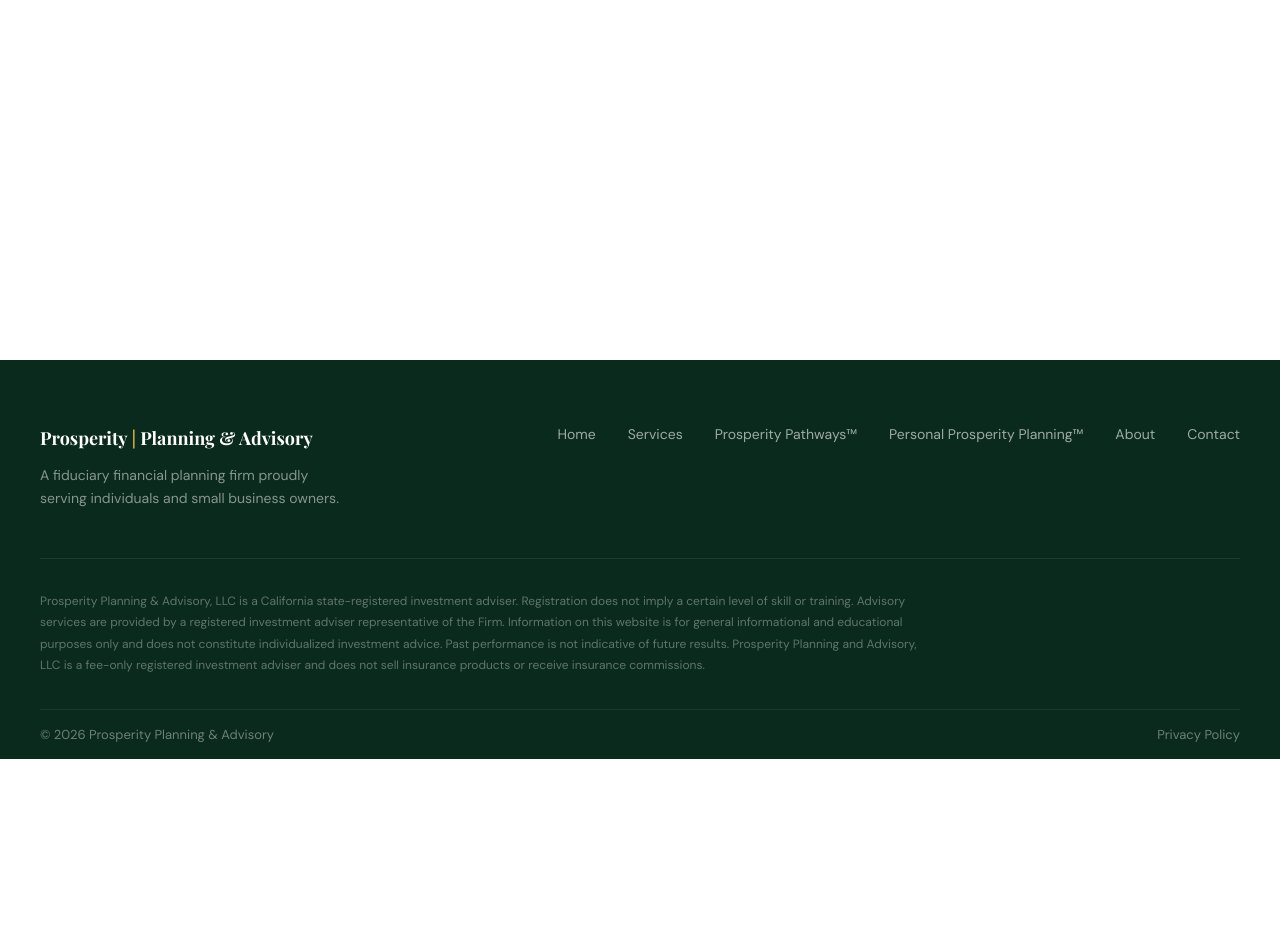
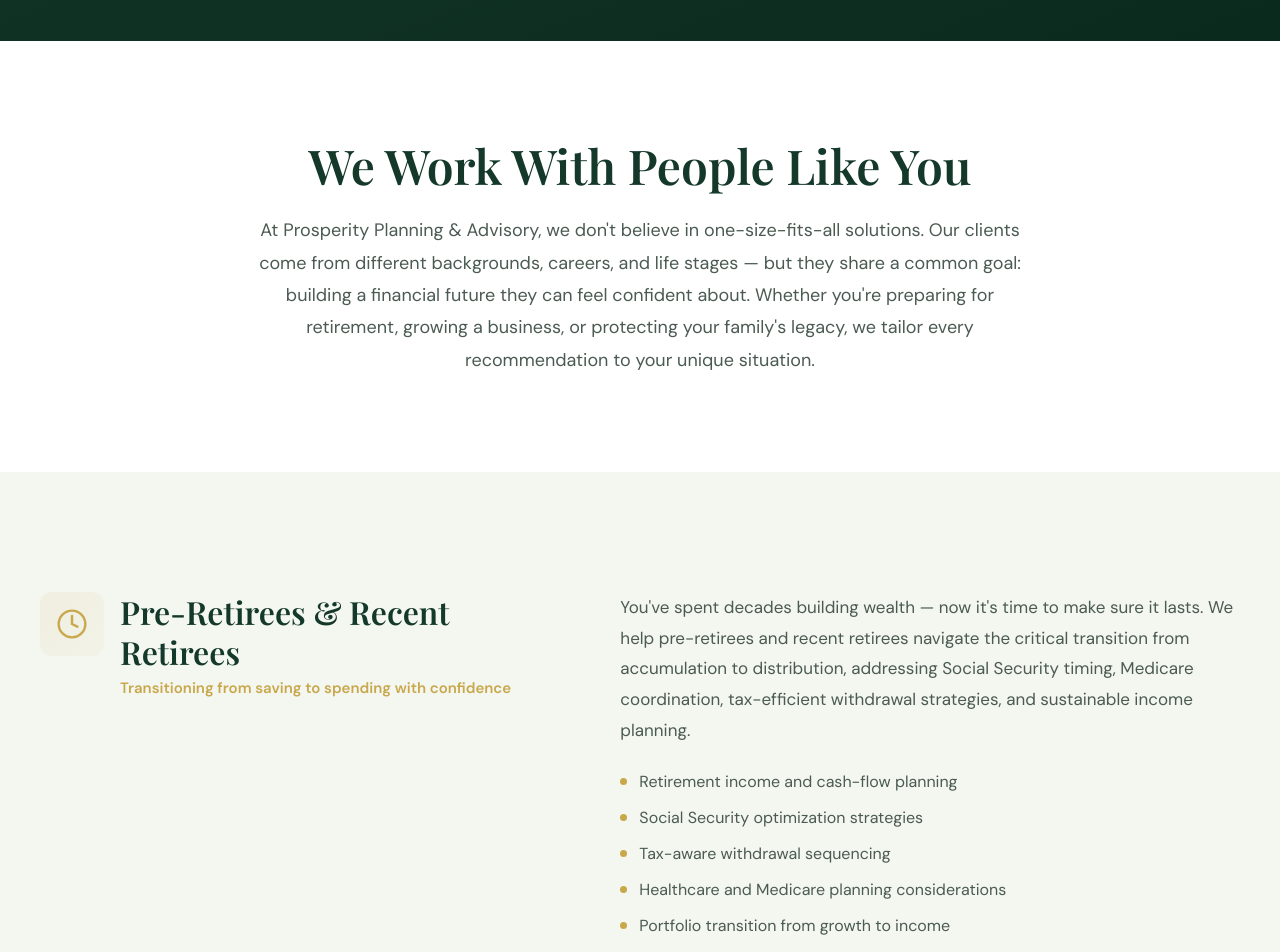
Before and after one commit to prosperity-advisory/FIrst, a Next.js app: page /who-we-serve in a window 1280 px wide. Before the commit this address had no page. Shown: the part 440-1392 px from the top of the page. Before the commit the page ends 1199 px from the top, so only its background shows below. Built offline with nearby package versions, Linux system fonts and the light colour scheme.

Commit message:
Add Who We Serve page with audience segment sections
Six audience segments (pre-retirees, business owners, professionals,
families, tax/legacy clients, attorneys) rendered as alternating
white/cream sections with icon, description, and highlight bullets.
Content from who-we-serve.json.

```diff
--- /dev/null
+++ b/app/who-we-serve/page.tsx
@@ -0,0 +1,135 @@
+import type { Metadata } from "next";
+import { InteriorHero } from "@/components/sections/InteriorHero";
+import { CtaBand } from "@/components/sections/CtaBand";
+import { FadeUp } from "@/components/ui/FadeUp";
+import { getWhoWeServeContent } from "@/lib/content";
+
+const content = getWhoWeServeContent();
+
+export const metadata: Metadata = {
+  title: content.meta.title,
+  description: content.meta.description,
+  openGraph: {
+    title: content.meta.ogTitle,
+    description: content.meta.ogDescription,
+  },
+};
+
+const audienceIcons: Record<string, React.ReactNode> = {
+  "pre-retirees": (
+    <svg viewBox="0 0 24 24">
+      <circle cx="12" cy="12" r="10" />
+      <path d="M12 6v6l4 2" />
+    </svg>
+  ),
+  "business-owners": (
+    <svg viewBox="0 0 24 24">
+      <rect x="2" y="7" width="20" height="14" rx="2" ry="2" />
+      <path d="M16 21V5a2 2 0 0 0-2-2h-4a2 2 0 0 0-2 2v16" />
+    </svg>
+  ),
+  professionals: (
+    <svg viewBox="0 0 24 24">
+      <polyline points="23 6 13.5 15.5 8.5 10.5 1 18" />
+      <polyline points="17 6 23 6 23 12" />
+    </svg>
+  ),
+  families: (
+    <svg viewBox="0 0 24 24">
+      <path d="M16 21v-2a4 4 0 0 0-4-4H6a4 4 0 0 0-4 4v2" />
+      <circle cx="9" cy="7" r="4" />
+      <path d="M22 21v-2a4 4 0 0 0-3-3.87M16 3.13a4 4 0 0 1 0 7.75" />
+    </svg>
+  ),
+  "tax-legacy": (
+    <svg viewBox="0 0 24 24">
+      <path d="M3 9l9-7 9 7v11a2 2 0 0 1-2 2H5a2 2 0 0 1-2-2z" />
+      <polyline points="9 22 9 12 15 12 15 22" />
+    </svg>
+  ),
+  attorneys: (
+    <svg viewBox="0 0 24 24">
+      <circle cx="12" cy="12" r="10" />
+      <line x1="2" y1="12" x2="22" y2="12" />
+      <path d="M12 2a15.3 15.3 0 0 1 4 10 15.3 15.3 0 0 1-4 10 15.3 15.3 0 0 1-4-10 15.3 15.3 0 0 1 4-10z" />
+    </svg>
+  ),
+};
+
+export default function WhoWeServePage() {
+  return (
+    <main>
+      <InteriorHero
+        eyebrow={content.hero.eyebrow}
+        headline={content.hero.headline}
+        subtitle={content.hero.subheadline}
+      />
+
+      {/* Intro */}
+      <section className="bg-white py-14 xs:py-16 sm:py-[72px] md:py-20 lg:py-24 px-4 sm:px-6">
+        <div className="mx-auto max-w-[800px] text-center">
+          <FadeUp>
+            <h2 className="section-headline">{content.intro.heading}</h2>
+            <p className="text-base sm:text-[17px] md:text-lg text-slate leading-[1.8]">
+              {content.intro.body}
+            </p>
+          </FadeUp>
+        </div>
+      </section>
+
+      {/* Audience Segments */}
+      {content.audiences.map((audience, i) => {
+        const isEven = i % 2 === 0;
+        return (
+          <section
+            key={audience.id}
+            className={`${isEven ? "bg-cream" : "bg-white"} py-14 xs:py-16 sm:py-[72px] md:py-20 lg:py-[100px] xl:py-[120px] px-4 sm:px-6`}
+          >
+            <div className="mx-auto max-w-[1200px] grid grid-cols-1 md:grid-cols-[1fr_1.2fr] gap-8 md:gap-12 lg:gap-16 items-start">
+              {/* Left: icon + title */}
+              <FadeUp>
+                <div className="flex items-start gap-4 mb-4 md:mb-0">
+                  <div className="w-14 h-14 md:w-16 md:h-16 rounded-[12px] bg-linear-to-br from-gold/10 to-gold/5 flex items-center justify-center shrink-0">
+                    <span className="w-7 h-7 md:w-8 md:h-8 text-gold [&>svg]:w-full [&>svg]:h-full [&>svg]:stroke-current [&>svg]:fill-none [&>svg]:stroke-[1.8] [&>svg]:[stroke-linecap:round] [&>svg]:[stroke-linejoin:round]">
+                      {audienceIcons[audience.id]}
+                    </span>
+                  </div>
+                  <div>
+                    <h2 className="font-serif text-[22px] sm:text-[26px] md:text-[28px] lg:text-[32px] font-semibold text-navy leading-tight mb-1.5">
+                      {audience.title}
+                    </h2>
+                    <p className="text-sm md:text-[15px] text-gold font-semibold">
+                      {audience.subtitle}
+                    </p>
+                  </div>
+                </div>
+              </FadeUp>
+
+              {/* Right: description + highlights */}
+              <FadeUp delay={1}>
+                <p className="text-[15px] sm:text-base md:text-[17px] text-slate leading-[1.8] mb-5 md:mb-6">
+                  {audience.body}
+                </p>
+                <ul className="space-y-2.5">
+                  {audience.highlights.map((item) => (
+                    <li key={item} className="flex items-start gap-3">
+                      <span className="w-[7px] h-[7px] bg-gold rounded-full shrink-0 mt-[9px]" />
+                      <span className="text-[15px] md:text-base text-slate leading-relaxed">
+                        {item}
+                      </span>
+                    </li>
+                  ))}
+                </ul>
+              </FadeUp>
+            </div>
+          </section>
+        );
+      })}
+
+      <CtaBand
+        headline={content.ctaBand.heading}
+        subtext={content.ctaBand.body}
+      />
+    </main>
+  );
+}
```
